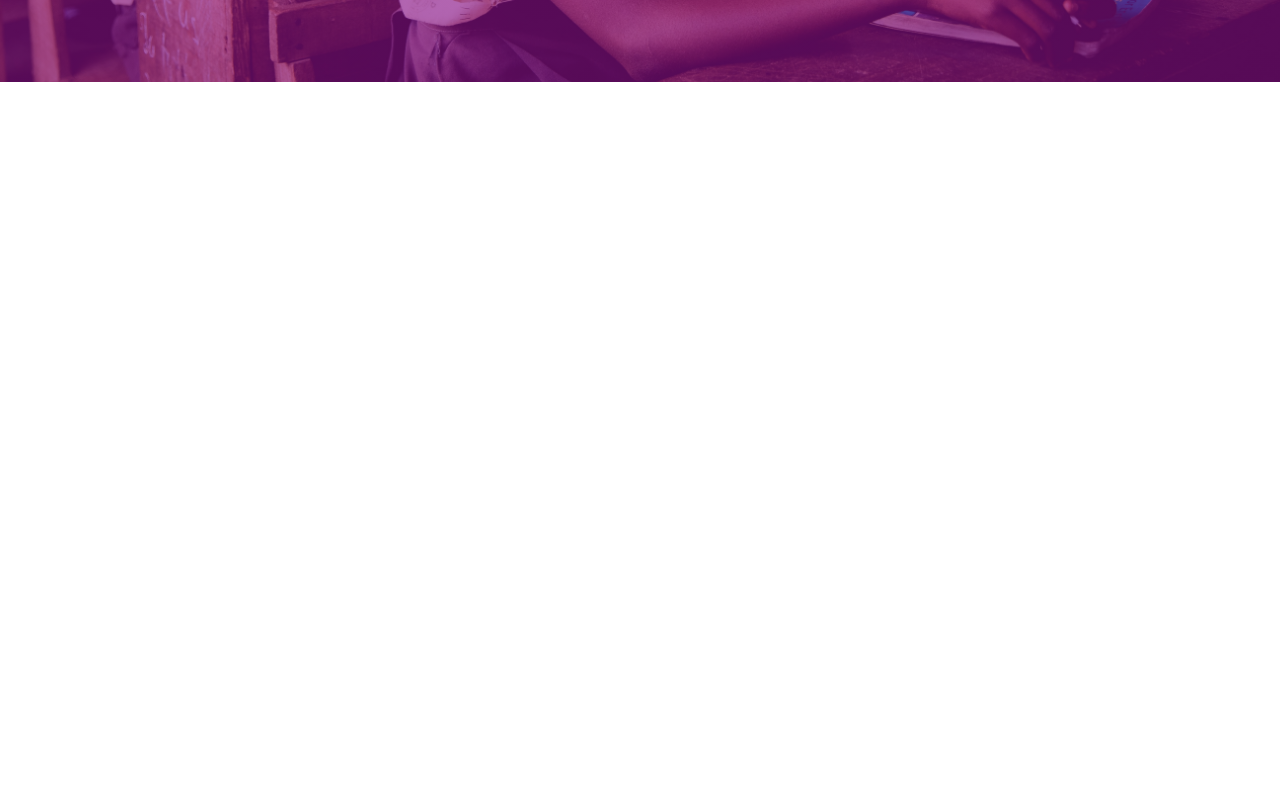
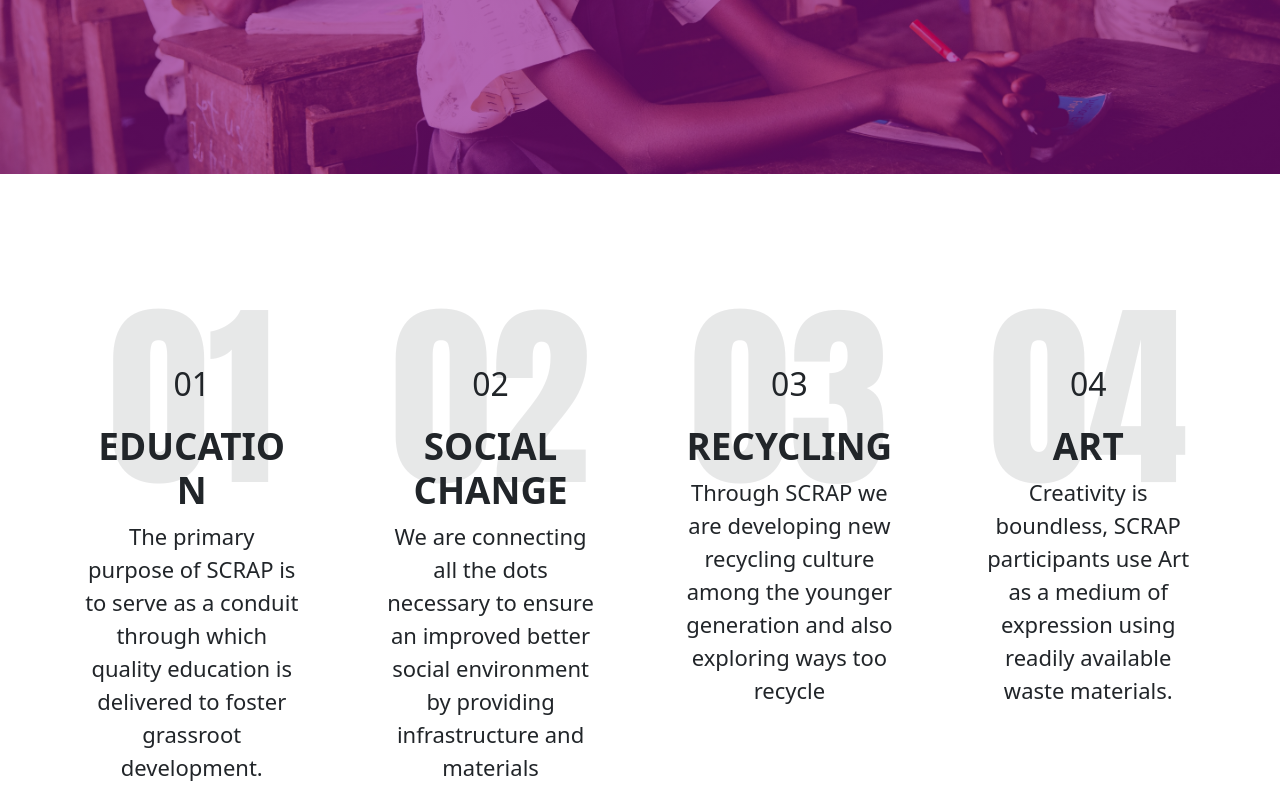
Before and after one commit to okediran/scrapwebsite, a React (Create React App) app: page / in a window 1280 px wide. Shown: the part 718-1518 px from the top of the page. Before the commit the page ends 800 px from the top, so only its background shows below. Built offline with nearby package versions, Linux system fonts and the light colour scheme.

Commit message:
create-card

```diff
--- a/src/index.css
+++ b/src/index.css
@@ -3,12 +3,6 @@
   margin: 0;
 }
 body {
-  margin: 0;
-  font-family: -apple-system, BlinkMacSystemFont, 'Segoe UI', 'Roboto', 'Oxygen',
-    'Ubuntu', 'Cantarell', 'Fira Sans', 'Droid Sans', 'Helvetica Neue',
-    sans-serif;
-  -webkit-font-smoothing: antialiased;
-  -moz-osx-font-smoothing: grayscale;
   cursor:crosshair;
 }
 
@@ -36,7 +30,12 @@ body {
 
 /* HOME */
 
-/* Banner */
+/* Home Banner */
+
+#Home{
+  overflow: hidden;
+  height: 100%;
+}
 
 #Home .Banner {
   text-align: left;
@@ -48,7 +47,6 @@ body {
   background-size: cover;
   background-attachment: fixed;
   width: 100% !important;
-  position: fixed;
   color: white;
   padding: 10rem 0 0 7rem;
 }
@@ -56,3 +54,42 @@ body {
 #Home .Banner h1{
   font-size: 150px;
 }
+
+/* Home servce */
+
+#Home .service{
+  margin-top: 14rem;
+}
+
+#Home .service .card{
+  border: none ;
+}
+
+#Home .service .card span{
+  font-family: Impact, Haettenschweiler, 'Arial Narrow Bold', sans-serif;
+  font-size: 200px;
+  text-align: center;
+  opacity: .1;
+  line-height: 0;
+}
+
+#Home .service .service-details .number{
+ font-size: 2rem;
+}
+
+#Home .service .card .card-body{
+  text-align: center;
+  padding: 0 30px;
+}
+#Home .service .card .card-body h1{
+  font-size: 70px;
+}
+
+#Home .service .service-details{
+  font-size: 22px;
+  margin-top: -8rem;
+}
+#Home .service .service-details h2{
+  font-weight: 600;
+  font-size: 2.3rem;
+}
--- a/src/view/Home.jsx
+++ b/src/view/Home.jsx
@@ -5,8 +5,81 @@ function Home() {
         <section id='Home'>
 
             {/* banner */}
-            <div className='Banner'>
-                <h1>Learn With <br />  Scrap</h1>
+            <div className='row'>
+                <div className='col-12'>
+                    <div className='Banner'>
+                        <h1>Learn With <br />  Scrap</h1>
+                    </div>
+                </div>
+            </div>
+
+            {/* service */}
+            <div className='service'>
+                <div className='row'>
+                    <div className='col-lg-10 col-xl-11 col-xxl-11 mx-auto'>
+                        <div className='row'>
+                            <div className='col-md-3'>
+                                <div className='card'>
+                                    <div className='card-body'>
+                                        <span>01</span>
+                                        <div className='service-details'>
+                                            <p className='number'>01</p>
+                                            <h2>EDUCATION</h2>
+                                            <p className='details'>The primary purpose of SCRAP is to serve as a conduit through which quality education is delivered to foster grassroot development.</p>
+                                        </div>
+                                    </div>
+                                </div>
+                            </div>
+                            <div className='col-md-3'>
+                                <div className='card'>
+                                    <div className='card-body'>
+                                        <span>02</span>
+                                        <div className='service-details'>
+                                            <p className='number'>02</p>
+                                            <h2>SOCIAL CHANGE</h2>
+                                            <p className='details'>
+                                                We are connecting all the dots necessary to ensure an improved better social environment by providing infrastructure and materials
+                                            </p>
+                                        </div>
+                                    </div>
+                                </div>
+                            </div>
+                            <div className='col-md-3'>
+                                <div className='card'>
+                                    <div className='card-body'>
+                                        <span> 03 </span>
+                                        <div className='service-details'>
+                                            <p className='number'>03</p>
+                                            <h2>RECYCLING</h2>
+                                            <p className='details'>
+                                                Through SCRAP we are developing new recycling culture among the younger generation and also exploring ways too recycle
+                                            </p>
+                                        </div>
+                                    </div>
+                                </div>
+                            </div>
+                            <div className='col-md-3'>
+                                <div className='card'>
+                                    <div className='card-body'>
+                                        <span>04</span>
+                                        <div className='service-details'>
+                                            <p className='number'>04</p>
+                                            <h2>ART</h2>
+                                            <p className='details'>
+                                                Creativity is boundless, SCRAP participants use Art as a medium of expression using readily available waste materials.
+                                            </p>
+                                        </div>
+                                    </div>
+                                </div>
+                            </div>
+                        </div>
+                    </div>
+                </div>
+            </div>
+
+            {/* video section */}
+            <div className='video'>
+
             </div>
 
         </section>
```
